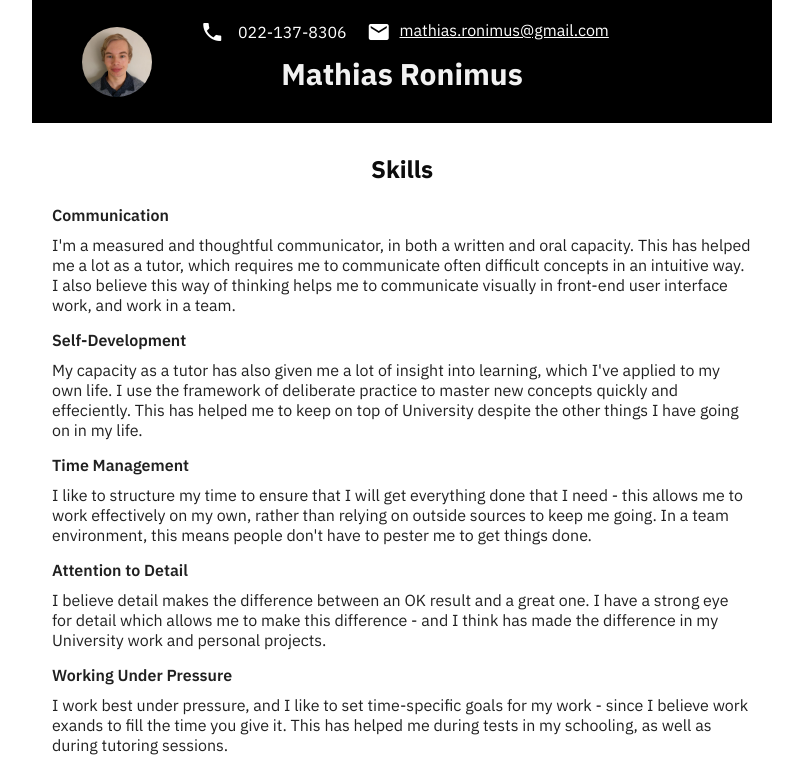
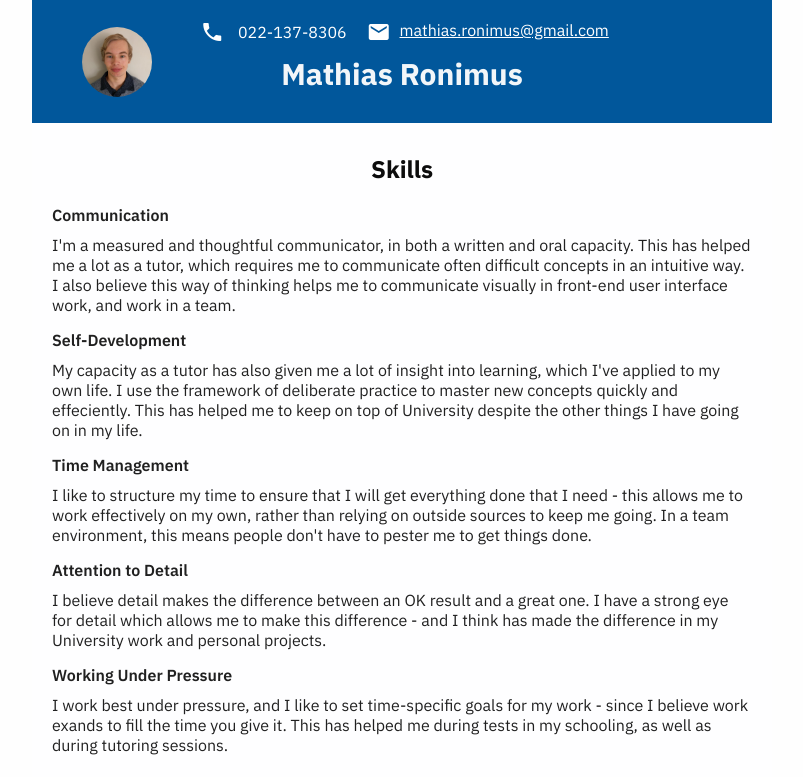
Before and after one commit to mathiasronimus/web-resume, a plain HTML site: page index.html in a window 1280 px wide. Shown: the top 777 px of the page, without its empty margins (238-1041 px from the left). Drawn offline with Linux system fonts and the light colour scheme.

Commit message:
Styling changes

```diff
--- a/stylesheet.css
+++ b/stylesheet.css
@@ -11,17 +11,21 @@
     font-family: 'IBM Plex Sans', sans-serif;
 }
 
+html {
+    background-color: #fefefe;
+}
+
 body {
     max-width: 740px;
     margin: auto;
     position: relative;
+    padding-bottom: 20px;
+    background-color: #fefeff;
 }
 
 .divider {
-    width: 25px;
-    height: 8px;
-    border-radius: 10px;
-    background-color: rgba(0, 0, 0, 0.75);
+    width: 100%;
+    height: 1px;
     margin: auto;
 }
 
@@ -44,7 +48,7 @@ p {
 }
 
 section {
-    padding: 20px 20px;
+    padding: 20px 20px 0px 20px;
 }
 
 .topic {
@@ -88,7 +92,7 @@ header img {
 }
 
 .colour {
-    background-color: #000;
+    background-color: #01579B;
     color: white;
 }
 
@@ -218,8 +222,13 @@ th {
         position: absolute;
     }
 
+    #tableWrapper {
+        overflow-x: hidden;
+        width: 100%;
+    }
+
     table {
-        width: auto;
+        width: 100%;
     }
 
     .reference a {
```
